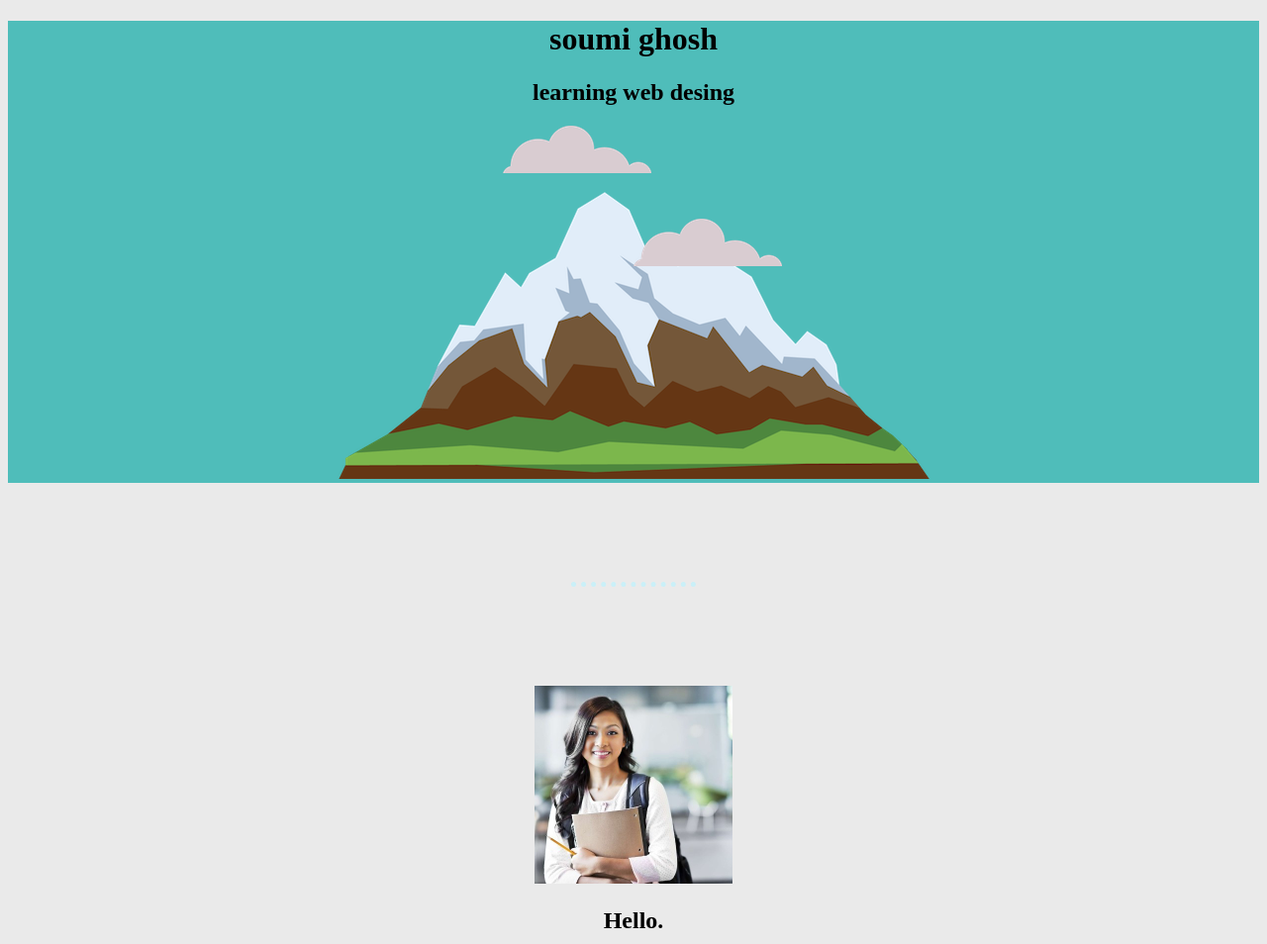
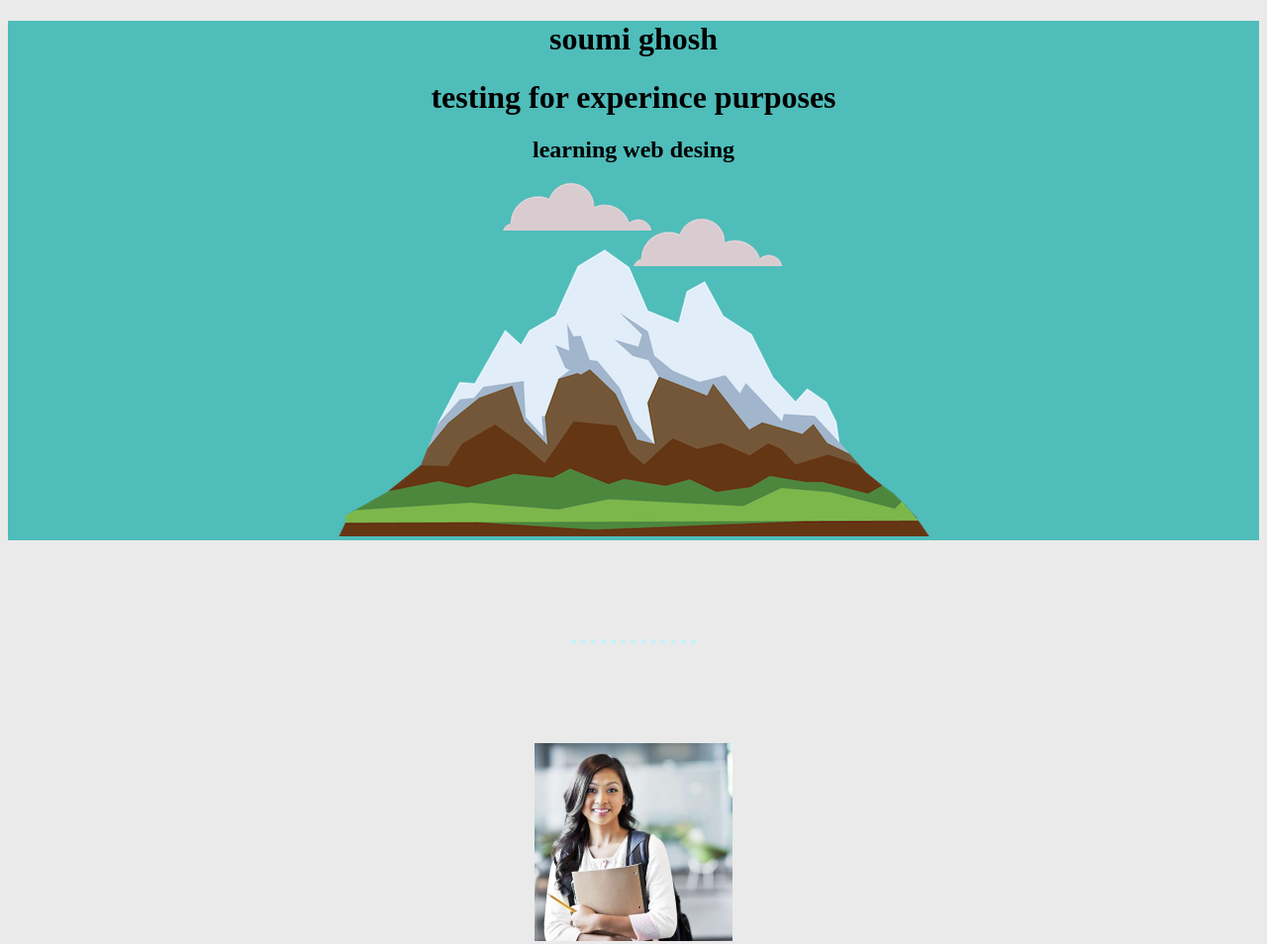
Before and after one commit to soumiblink/project-1st, a plain HTML site: page index.html in a window 1280 px wide. Shown: the top 954 px of the page at 99% size. Drawn offline with Linux system fonts and the light colour scheme.

Commit message:
Just want to gain experience on how it works

```diff
--- a/index.html
+++ b/index.html
@@ -16,7 +16,7 @@
 <img class="top-cloud" src="images/cloud.png" alt="cloud">
 
 <h1>soumi ghosh</h1>
-
+  <h1>testing for experince purposes</h1>
 <h2>learning web desing</h2>
 
 <img class="mountain" src="\images/mountain.png" alt="mountain">
```
